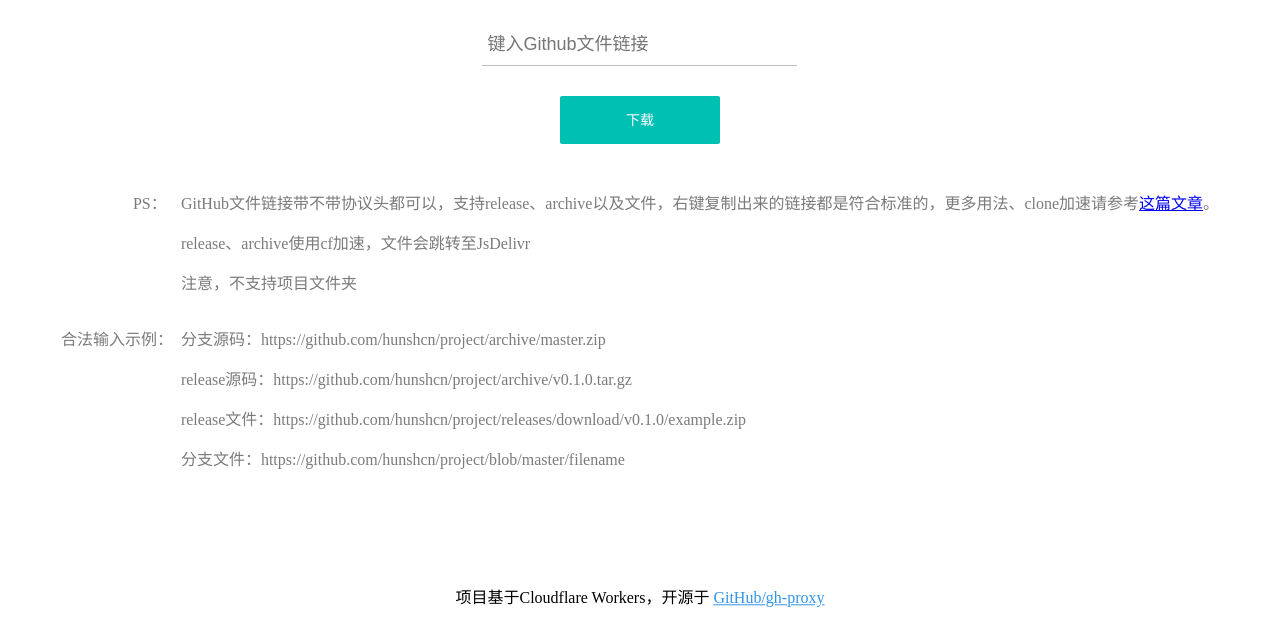
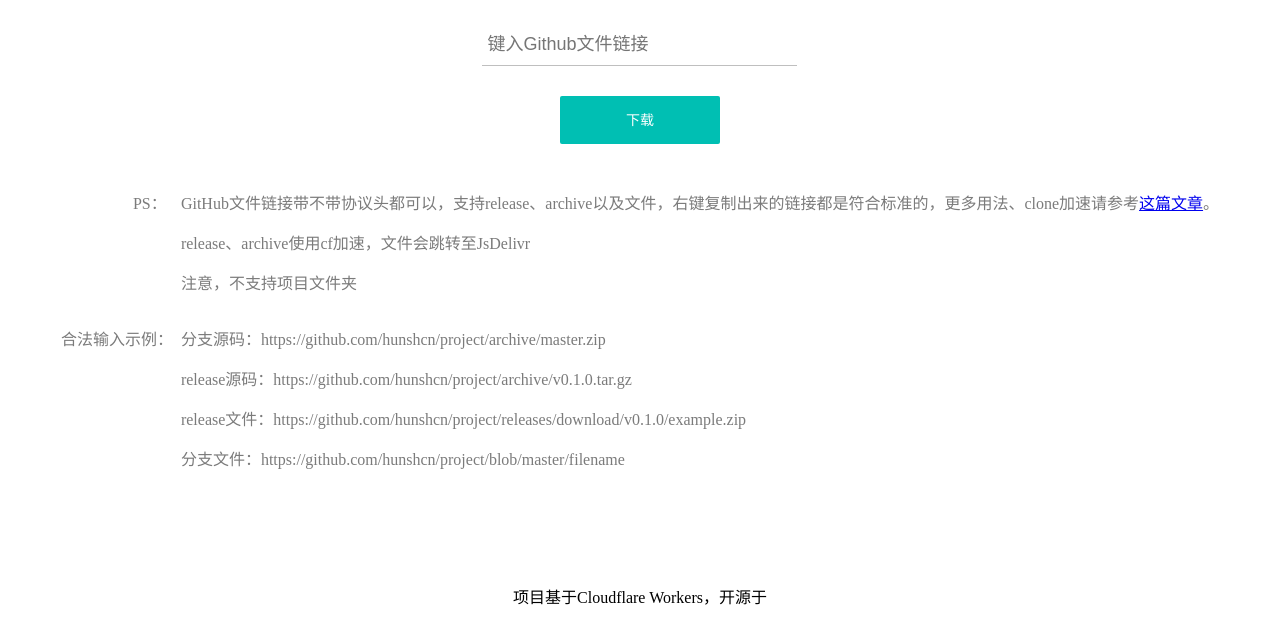
Before and after one commit to GSJNZH/gh-proxy, a plain HTML site: page index.html in a window 1280 px wide. Shown: the part 156-800 px from the top of the page. Drawn offline with Linux system fonts and the light colour scheme.

Commit message:
Update index.html

```diff
--- a/index.html
+++ b/index.html
@@ -141,7 +141,7 @@
     </div>
 </form>
 <p style="position: sticky;top: calc(100% - 2.5em);">项目基于Cloudflare Workers，开源于 <a style="color: #3294ea"
-                                                                                         href="https://github.com">GitHub/gh-proxy</a>
+                                                                                         href="https://github.com"></a>
 </p>
 </body>
 </html>
```
